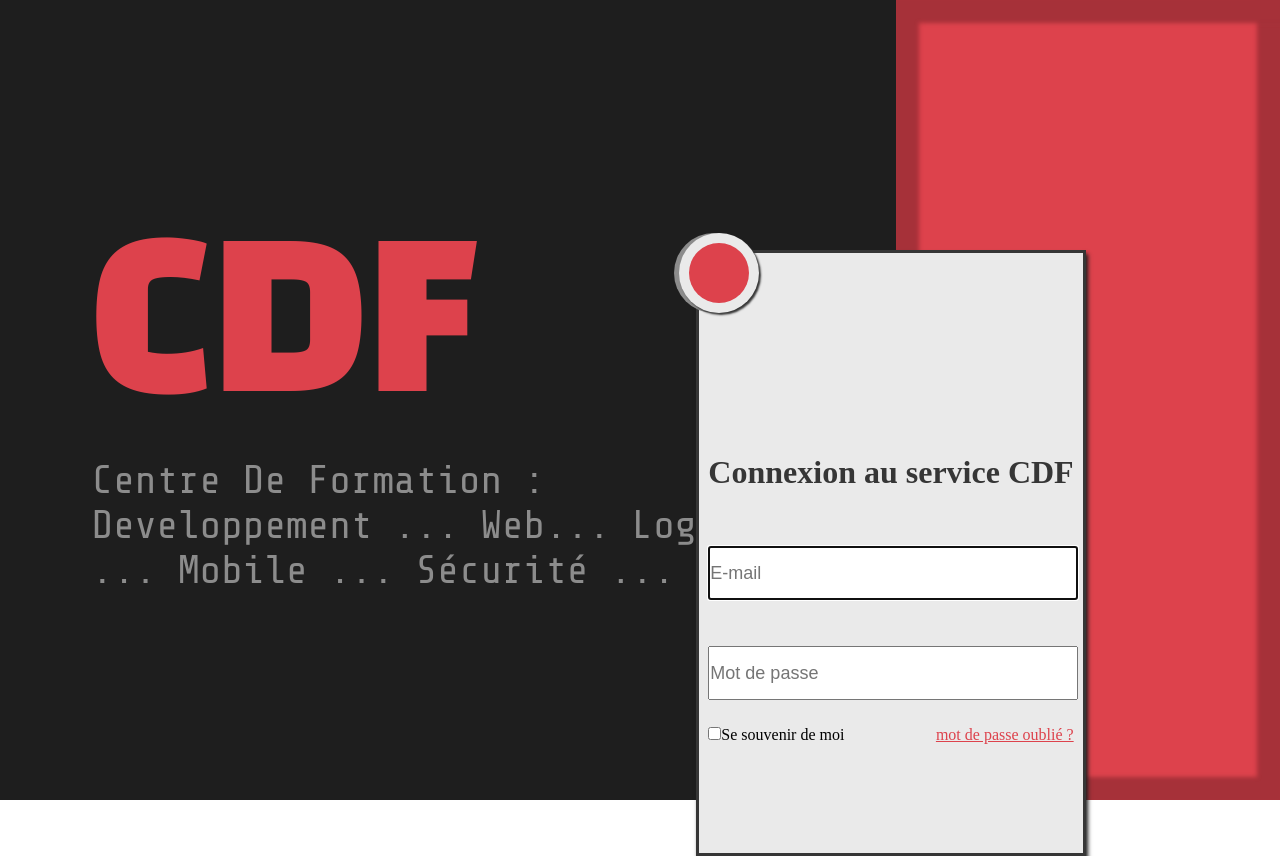
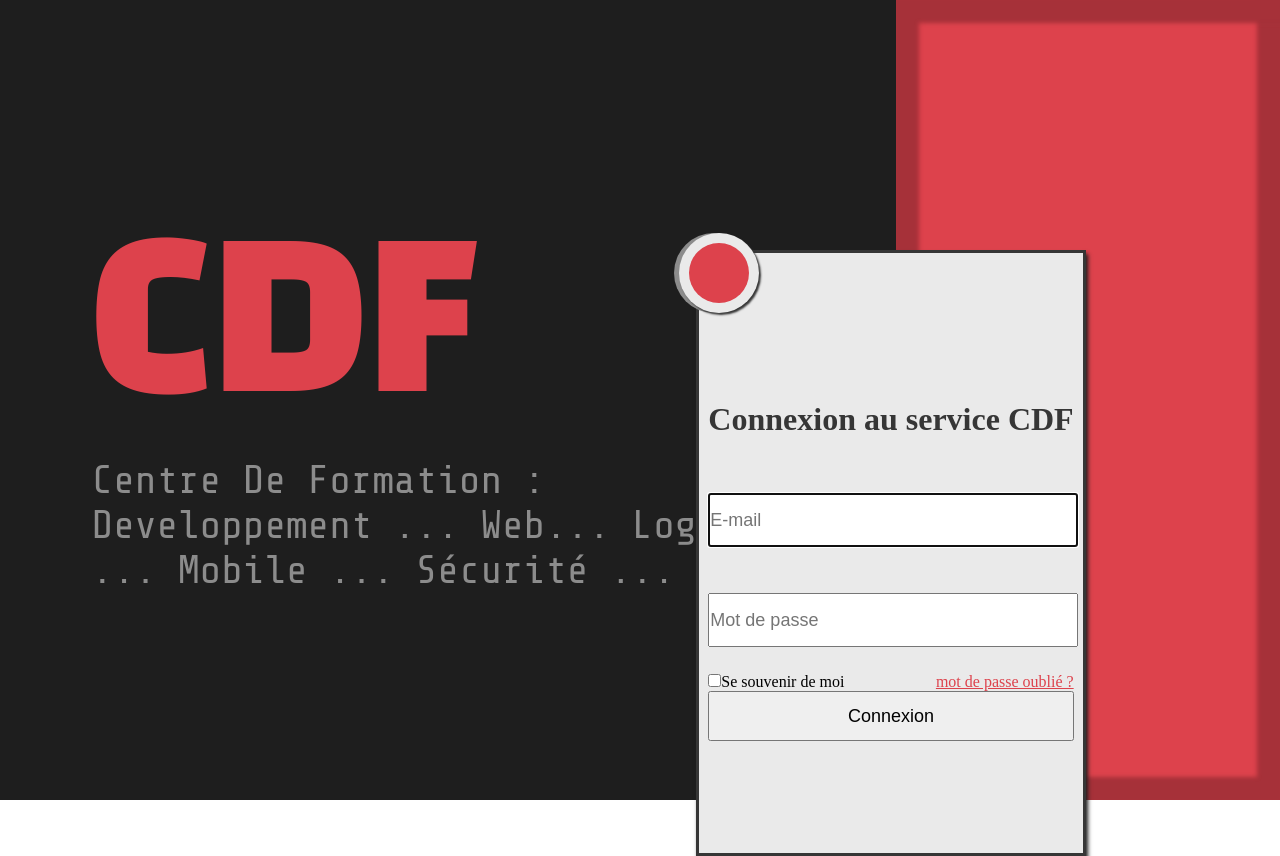
Before and after one commit to CedricStrub/CDF, a Symfony app: template templates/security/login.html.twig in a window 1280 px wide. Run offline with Twig, Linux system fonts and the light colour scheme; the template is opened without the code that fills it, so the values that code supplies are empty; some libraries are stand-ins or nearby versions.

Commit message:
fin de semaine

```diff
--- a/templates/security/login.html.twig
+++ b/templates/security/login.html.twig
@@ -21,23 +21,32 @@
         <div class="cocardeB"></div>
         <form method="post">
 
-            <span class="title"><h1 class="h3 mb-3 font-weight-normal center"><br><br>Connexion au service CDF<br><br></h1></span>
+            <span class="title"><h1 class="h3 mb-3 font-weight-normal center">Connexion au service CDF<br><br></h1></span>
 
 
             {% if error %}
                 <div class="alert alert-danger">{{ error.messageKey|trans(error.messageData, 'security') }}</div>
             {% endif %}
 
-            <div class="field"><input class="center field" type="email" value="{{ last_username }}" name="email" id="inputEmail" class="form-control" placeholder="E-mail" autocomplete="email" required autofocus></div>
+            <div class="field"><input class="field f-pad" type="email" value="{{ last_username }}" name="email" id="inputEmail" class="form-control" placeholder="E-mail" autocomplete="email" required autofocus></div>
 
             <div class="s"></div>
 
-            <div class="field"><input class="center field" type="password" name="password" id="inputPassword" class="form-control" placeholder="Mot de passe" autocomplete="current-password" required><br></div>
+            <div class="field"><input class="field f-pad" type="password" name="password" id="inputPassword" class="form-control" placeholder="Mot de passe" autocomplete="current-password" required><br></div>
 
             <div class="ctn-field">
                 <div class="cfL"> <input type="checkbox" id="remember" name="rem" value="rem" class="chk">Se souvenir de moi</div>
                 <div class="cfR" > <a href="{{ path('app_forgot_password_request') }}">mot de passe oublié ?</a></div>
             </div>
+
+            <input type="hidden" name="_csrf_token"
+                    value="{{ csrf_token('authenticate') }}">
+
+            <div class="field"><button class="btn btn-lg btn-primary field" type="submit">
+                Connexion
+            </button></div>
+
+
             <!--
             <table>
                 <tr>
```
